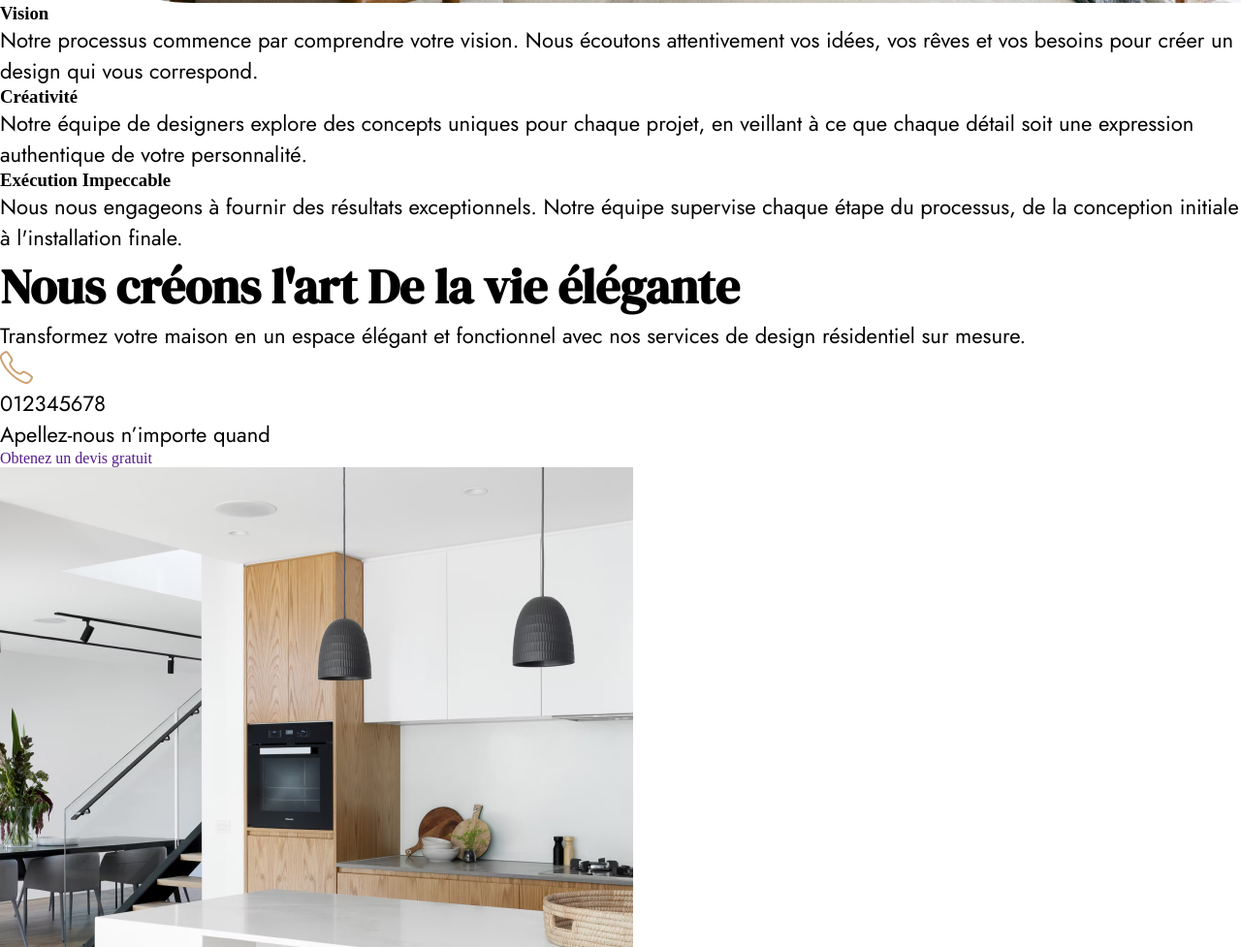
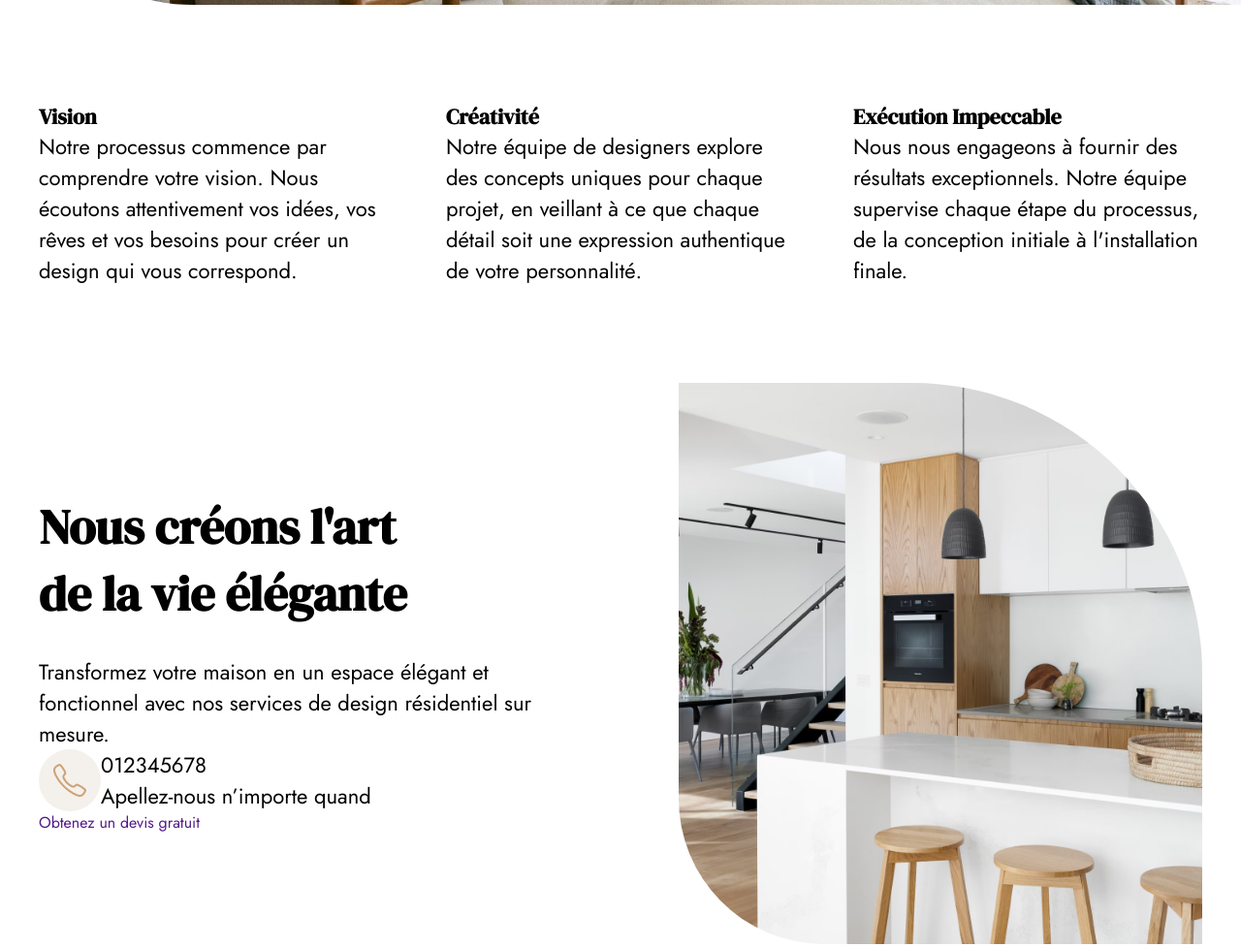
Before and after one commit to keyzen-exe/Inferno, a plain HTML site: page index.html in a window 1280 px wide. Shown: the part 851-1828 px from the top of the page at 97% size. Drawn offline with Linux system fonts and the light colour scheme.

Commit message:
commit du burnout

```diff
--- a/index.html
+++ b/index.html
@@ -4,7 +4,7 @@
 <head>
     <meta charset="UTF-8">
     <meta name="viewport" content="width=device-width, initial-scale=1.0">
-    <title>Interno</title>
+    <title>Accueil - Interno</title>
     <link rel="stylesheet" href="style.css">
 </head>
 
@@ -37,9 +37,9 @@
             </div>
         </section>
 
-        <section>
+        <section class="flex container spaceBetween">
 
-            <div>
+            <div class="width30 margin">
                 <h3>Vision</h3>
                 <p>
                     Notre processus commence par comprendre votre vision. Nous écoutons attentivement vos idées, vos
@@ -48,7 +48,7 @@
             </div>
 
 
-            <div>
+            <div class="width30 margin">
                 <h3>Créativité</h3>
                 <p>
                     Notre équipe de designers explore des concepts uniques pour chaque projet, en veillant à ce que
@@ -57,7 +57,7 @@
             </div>
 
 
-            <div>
+            <div class="width30 margin">
                 <h3>Exécution Impeccable</h3>
                 <p>
                     Nous nous engageons à fournir des résultats exceptionnels. Notre équipe supervise chaque étape du
@@ -67,23 +67,31 @@
         </section>
 
 
-        <section>
-            <div>
+        <section class="flex spaceBetween container alignCenter">
+            <div class="width45">
                 <h2>
-                    Nous créons l'art De la vie élégante
+                    Nous créons l'art <br> de la vie élégante
                 </h2>
-                <p>
+                <p class="margintop30">
                     Transformez votre maison en un espace élégant et fonctionnel avec nos services de design résidentiel
                     sur mesure.
                 </p>
+                <div class="flex">
+                    <div class="cercle">
+                        <img src="assets/Call.png" alt="image de telephone">
+                    </div>
                     <div>
-                    <img src="assets/Call.png" alt="image de telephone">
-                    <p>012345678</p>
-                    <p>Apellez-nous n’importe quand</p>
+                        <p class="">
+                            012345678
+                        </p>
+                        <p class="">
+                            Apellez-nous n’importe quand
+                        </p>
+                    </div>
+                </div>
                 <a href="">Obtenez un devis gratuit</a>
             </div>
-            </div>
-            <img src="assets/image-article.jpg" alt="image de cuisine">
+            <img src="assets/image-article.jpg" alt="image de cuisine" class="radius width45">
 
         </section>
 
--- a/style.css
+++ b/style.css
@@ -12,7 +12,14 @@ h1{
 h2{
     font-family: "DM Serif Display", serif;
     font-size: 50px;
+
 }
+h3{
+    font-family: "DM Serif Display", serif;
+    font-size: 22px;
+
+}
+
 p{
     font-family: "Jost", sans-serif;
     font-size: 22px;
@@ -20,6 +27,8 @@ p{
 
 
 a {
+    text-decoration: none;
+    font-family: "Jost", sans-serif;
     text-decoration: none;
 }
 
@@ -41,7 +50,7 @@ li {
 }
 
 .container {
-    max-width:1000px;
+    max-width:1200px;
     margin: auto;
 }
 
@@ -66,3 +75,38 @@ header {
     background-size:cover;
     border-radius: 0 0 0 200px;
 }
+
+.width30{
+width: 30%;
+}
+
+.width45{
+width: 45%;
+}
+
+.margin{
+margin-top: 100px;
+margin-bottom: 100px;
+}
+
+.width45{
+width: 45%;
+}
+
+.radius{
+    border-radius: 0 300px 0 150px;
+}
+
+.margintop30{
+    margin-top: 30px;
+}
+
+.cercle{
+    background-color: #F4F0EC;
+    width: 64px;
+    height: 64px;
+    border-radius: 100%;
+    display: flex;
+    justify-content: center;
+    align-items: center;
+}
```
Lines whose indentation alone changed are shown as unchanged.
